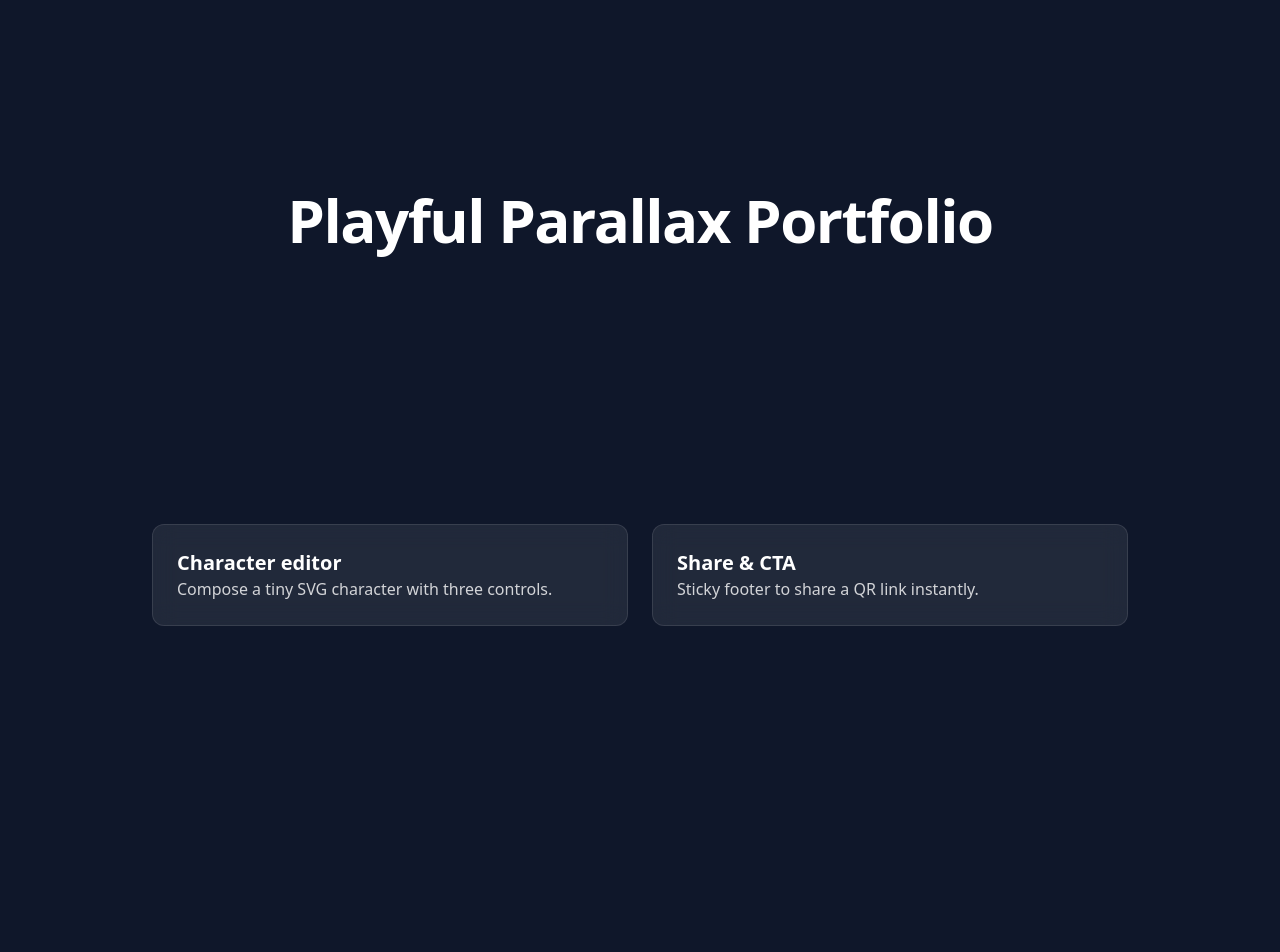
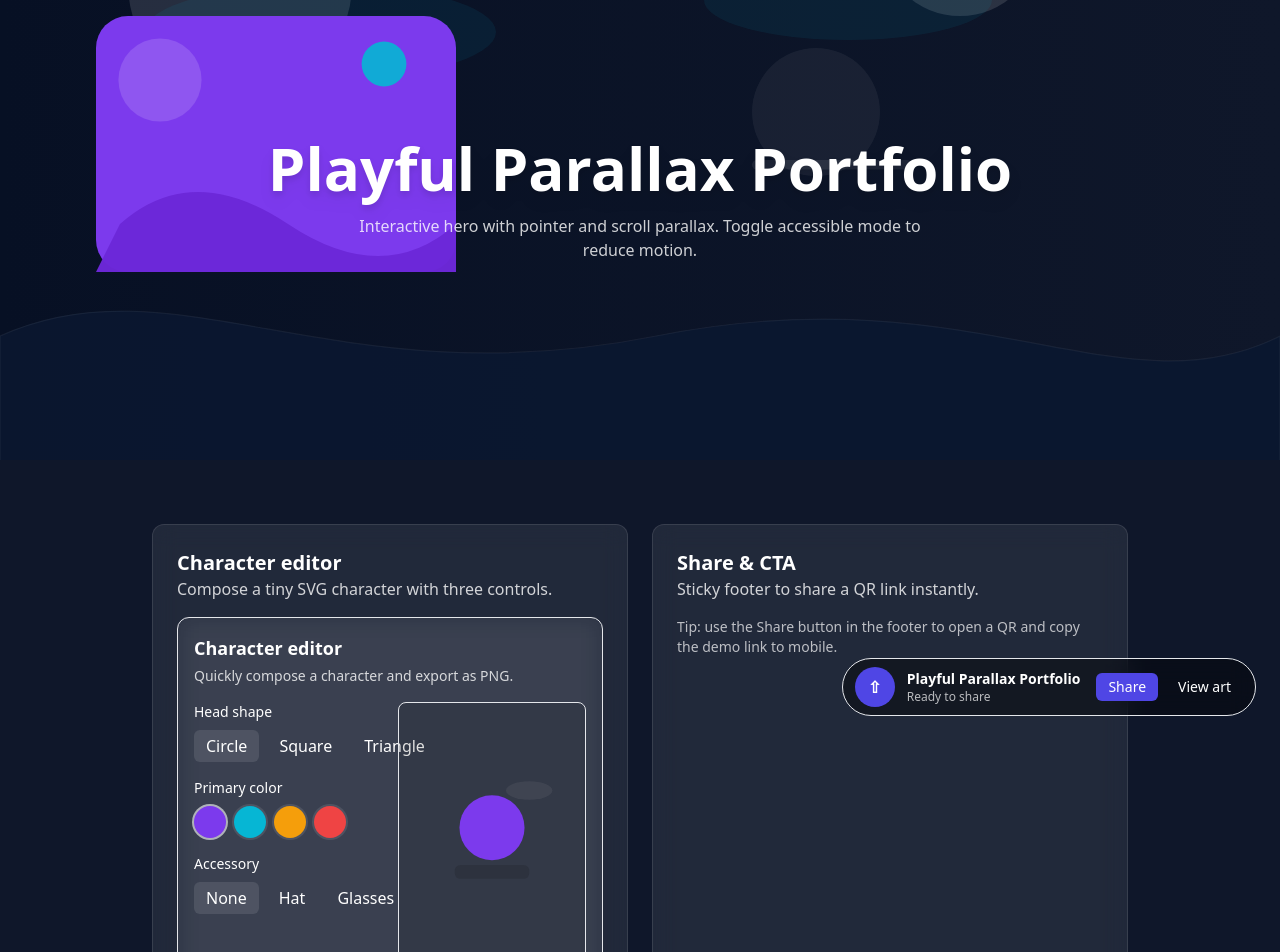
Before and after one commit to kimiwaro/playful-parallax-portfolio, a Next.js app: page / in a window 1280 px wide. Shown: the part 60-1012 px from the top of the page. Before the commit the page ends 800 px from the top, so only its background shows below. Built offline with nearby package versions, Linux system fonts and the light colour scheme.

Commit message:
Refactor Home component to use Hero and CharacterEditor

```diff
--- a/src/pages/index.tsx
+++ b/src/pages/index.tsx
@@ -1,4 +1,7 @@
 import Head from "next/head";
+import Hero from "../components/Hero";
+import CharacterEditor from "../components/CharacterEditor";
+import FooterCTA from "../components/FooterCTA";
 
 export default function Home() {
   return (
@@ -8,27 +11,29 @@ export default function Home() {
         <meta name="viewport" content="width=device-width, initial-scale=1" />
       </Head>
       <main className="min-h-screen">
-        <section className="relative h-[70vh] overflow-hidden">
-          <div className="absolute inset-0 pointer-events-none">
-            {/* Parallax layers will go here */}
+        <section className="relative h-[70vh] overflow-hidden" aria-label="Hero" data-section-title="Hero">
+          <Hero />
+        </section>
+
+        <section className="mx-auto max-w-5xl p-6 grid md:grid-cols-2 gap-6" aria-label="Main content" data-section-title="Main content">
+          <div className="rounded-xl p-6 bg-[var(--glass)] backdrop-blur-md border border-white/10" data-section-title="Character editor">
+            <h2 className="text-xl font-semibold">Character editor</h2>
+            <p className="text-white/80">Compose a tiny SVG character with three controls.</p>
+            <div className="mt-4">
+              <CharacterEditor />
+            </div>
           </div>
-          <div className="relative z-10 flex items-center justify-center h-full">
-            <h1 className="text-4xl md:text-6xl font-bold tracking-tight">
-              Playful Parallax Portfolio
-            </h1>
+
+          <div className="rounded-xl p-6 bg-[var(--glass)] backdrop-blur-md border border-white/10" data-section-title="Share and CTA">
+            <h2 className="text-xl font-semibold">Share & CTA</h2>
+            <p className="text-white/80">Sticky footer to share a QR link instantly.</p>
+            <div className="mt-4 text-sm text-white/70">
+              Tip: use the Share button in the footer to open a QR and copy the demo link to mobile.
+            </div>
           </div>
         </section>
 
-        <section className="mx-auto max-w-5xl p-6 grid md:grid-cols-2 gap-6">
-          <div className="rounded-xl p-6 bg-[var(--glass)] backdrop-blur-md border border-white/10">
-            <h2 className="text-xl font-semibold">Character editor</h2>
-            <p className="text-white/80">Compose a tiny SVG character with three controls.</p>
-          </div>
-          <div className="rounded-xl p-6 bg-[var(--glass)] backdrop-blur-md border border-white/10">
-            <h2 className="text-xl font-semibold">Share & CTA</h2>
-            <p className="text-white/80">Sticky footer to share a QR link instantly.</p>
-          </div>
-        </section>
+        <FooterCTA />
       </main>
     </>
   );
```
